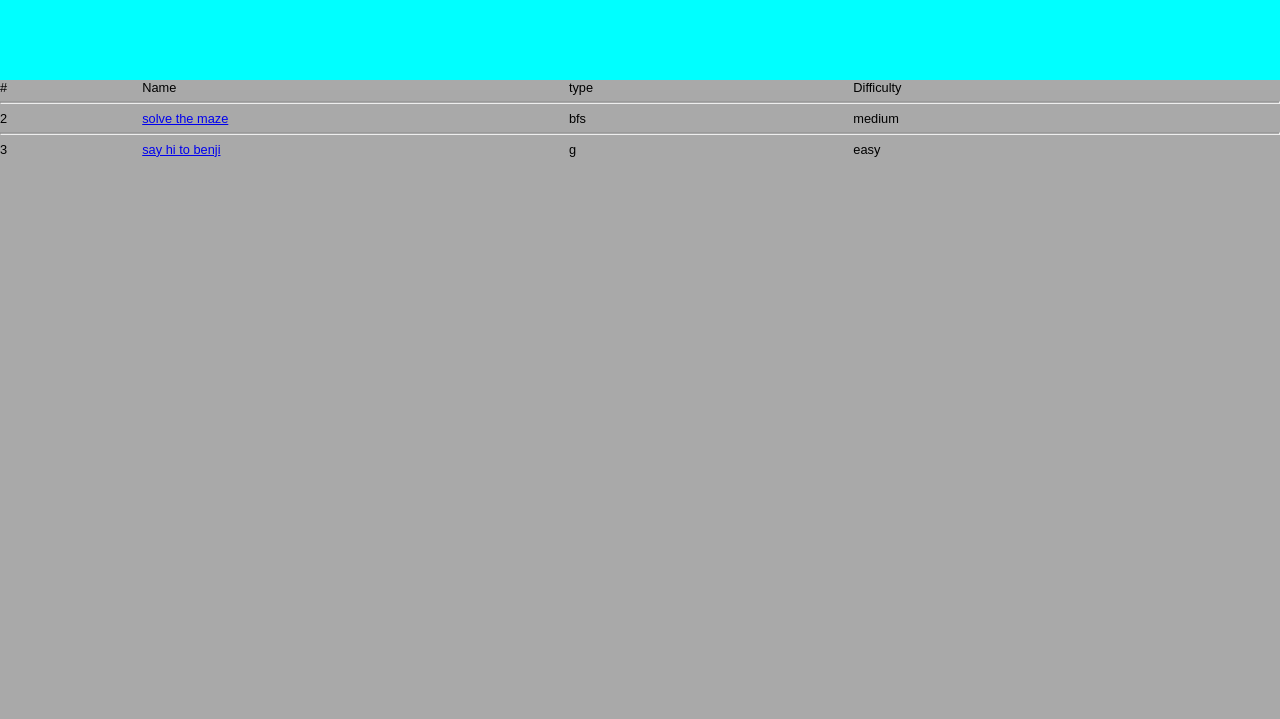
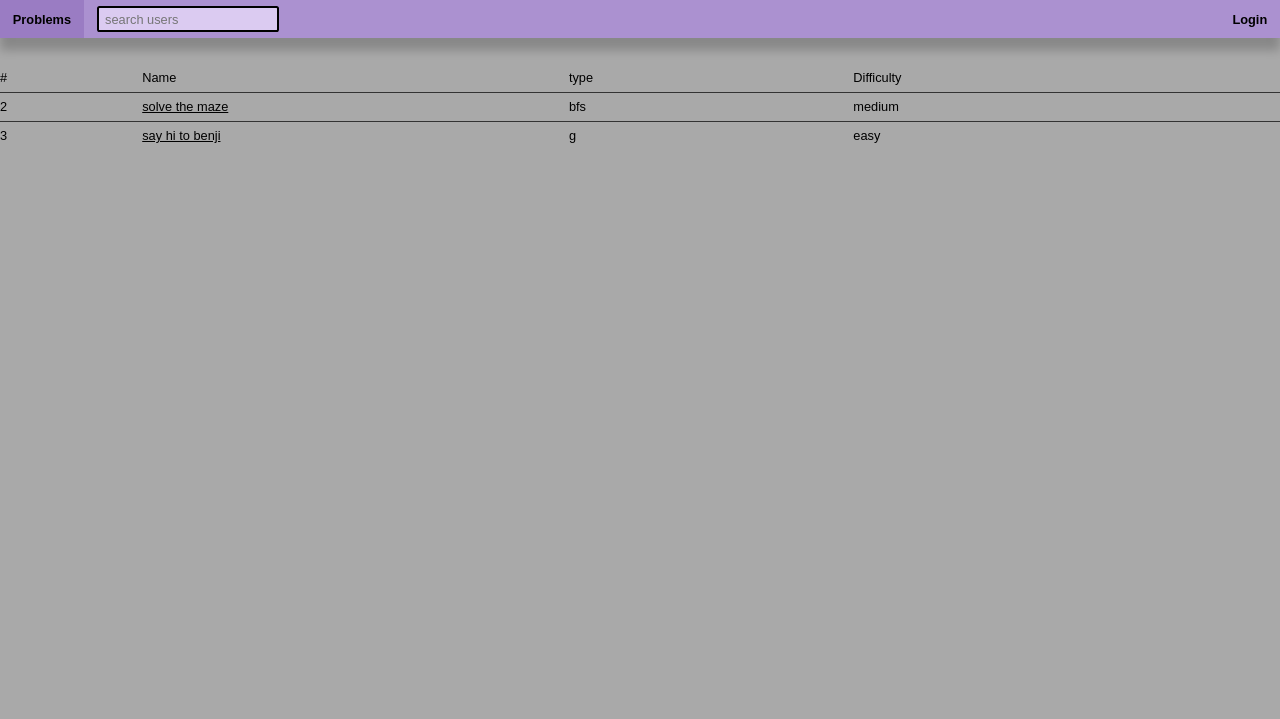
Before and after one commit to benofcoding/beetcode, a Flask app: page /problem_list in a window 1280 px wide. Shown: the top 719 px of the page. Run offline with Flask 3, Linux system fonts and the light colour scheme.

Commit message:
idk if i even did anything

```diff
--- a/static/css/style.css
+++ b/static/css/style.css
@@ -1,3 +1,59 @@
+/* general tags */
+
+body {
+    min-height: 100vh;
+    display: flex;
+    flex-direction: column;
+    font-family: 'Alfa Slab One', serif;
+    width: 100vw;
+    padding: 0;
+    margin: 0;
+    font-family: sans-serif;
+    background-color: #e7e7e7;
+    font-size: 1vw;
+    text-decoration-color: black;
+}
+
+a {
+    margin: 0;
+    padding: 0;
+    text-decoration: none;
+    color: black;
+}
+
+h1, h2, h3, h4, h5, h6 P{
+    margin: 0;
+    padding: 0;
+}
+
+h1 {
+    font-weight: normal;
+    font-family: 'Alfa Slab One';
+    font-size: 3em;
+}
+
+p {
+    padding: 0;
+    margin: 0;
+}
+
+hr {
+    width: 100%;
+    background-color: #333;
+    border: none;
+}
+
+button {
+    font-size: 1em;
+}
+
+/* main expands to take up all the space until
+the footer reachs the bottom of the page */
+main {
+    flex: 1;
+}
+/* general tags end */
+
 body {
     min-height: 100vh;
     display: flex;
@@ -109,3 +165,61 @@
     display: inline-block;
     text-decoration: underline;
 }
+
+/* Navbar */
+
+.navbar{
+    /* box shadow below navbar */
+    box-shadow: 0em 1em 0.75em rgba(0, 0, 0, 0.2);
+    width: 100vw;
+    display: flex;
+    /* pushes first half of nav bar to left
+    and sench have of navbar to right */
+    justify-content: space-between;
+    align-items: center;
+    background-color: #ab91d0;
+    margin-bottom: 2.5vw;
+    height: 3em;
+}
+
+/* left and right section of navbar */
+.navbar-section{
+    height: 100%;
+    display: grid;
+    grid-template-columns: repeat(5, max-content);
+}
+
+.navbar-item {
+    font-weight: bold;
+    font-size: 1em;
+    background-color: #ab91d0;
+    border: none;
+    display: flex;
+    align-items: center;
+    padding: 0 1vw 0 1vw;
+    height: 100%;
+}
+
+.nav-bar-search-form {
+    padding: 0 1vw 0 1vw;
+    display: flex;
+    align-items: center;
+
+
+}
+
+.nav-bar-search {
+    font-size: 1em;
+    max-width: 100%;
+    height: 25%;
+    padding: 0.5em;
+    background-color: #dbcbf1;
+    border: solid 0.2em black;
+    border-radius: 0.2em;
+}
+
+.navbar-item:hover {
+    background-color: #9A7CC3;
+}
+
+/* Navbar end */
--- a/templates/navbar.html
+++ b/templates/navbar.html
@@ -1,8 +1,35 @@
 <div class="navbar">
-    <div>{{current_user.name}}</div>
-    {%if current_user.is_authenticated %}
-    <form action="/logout">
-        <button type="submit">logout</button>
-    </form>
-    {%endif%}
+    <div class="left-navbar navbar-section">
+        <a class="navbar-item" href="/">
+            Problems
+        </a>
+        <form
+        class="nav-bar-search-form"
+        action="/process_player_search"
+        method="POST"
+        >
+        <input
+            class="nav-bar-search"
+            name="searchs"
+            id="searchs"
+            placeholder="search users"
+        />
+        </form>
+    </div>
+
+    <div class="right-navbar navbar-section">
+        {% if is_authenticated %}
+        <div>
+            {{current_user.name}}
+        </div>
+        <form action="/logout">
+            <button class="navbar-item" type="submit">logout</button>
+        </form>
+        {% else %}
+        <a class="navbar-item" href="/login">
+            Login
+        </a>
+        {% endif %}
+    </div>
+
 </div>
```
